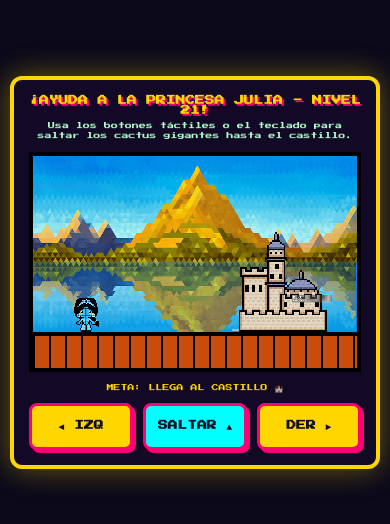
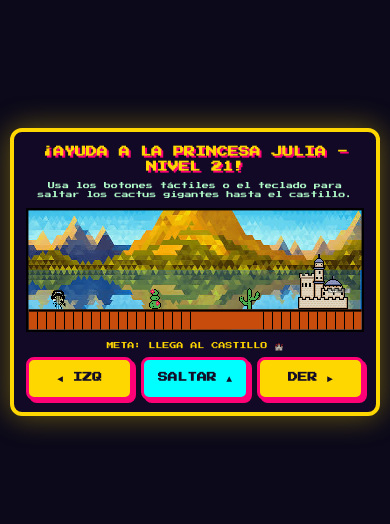
Before and after one commit to memo3112/felizcum1, a plain HTML site: page index.html in a window 390 px wide. Shown: the part 150-674 px from the top of the page. Drawn offline with Linux system fonts and the light colour scheme.

Commit message:
Refactor index.html for responsive design and gameplay
Updated HTML structure and styles for the birthday game, including responsive scaling and improved element positioning.

```diff
--- a/index.html
+++ b/index.html
@@ -33,36 +33,47 @@
             border-radius: 12px;
             width: 100%;
             max-width: 650px;
-            padding: 15px;
+            padding: 12px;
             text-align: center;
             position: relative;
         }
 
         h1 {
-            font-size: clamp(9px, 2.5vw, 11px);
+            font-size: clamp(8px, 2.8vw, 11px);
             color: #ffd700;
             text-shadow: 2px 2px #ff0077;
             margin-bottom: 6px;
+            line-height: 1.4;
         }
 
         .instructions {
             font-size: clamp(6px, 1.8vw, 7px);
             color: #b3ffcc;
-            margin-bottom: 10px;
-            line-height: 1.5;
+            margin-bottom: 8px;
+            line-height: 1.4;
         }
 
-        /* Pantalla de juego fija y estable */
+        /* Contenedor responsivo que escala proporcionalmente en vertical y horizontal */
+        .game-scaler {
+            width: 100%;
+            aspect-ratio: 600 / 220;
+            position: relative;
+            margin-bottom: 10px;
+        }
+
+        /* Pantalla interna con resolución virtual fija de 600x220 */
         #game-world {
-            width: 100%;
+            width: 600px;
             height: 220px;
+            position: absolute;
+            top: 0;
+            left: 0;
+            transform-origin: top left;
             background-image: url('paisaje.jpg');
             background-size: cover;
             background-position: center;
             border: 4px solid #000;
-            position: relative;
             overflow: hidden;
-            margin-bottom: 12px;
             image-rendering: pixelated;
         }
 
@@ -82,7 +93,7 @@
             image-rendering: pixelated;
         }
 
-        /* Cactus gigantes con posiciones fijas correctas */
+        /* Cactus gigantes */
         .obstacle {
             position: absolute;
             bottom: 36px;
@@ -101,15 +112,15 @@
         }
 
         #obs2 {
-            left: 380px;
+            left: 370px;
             background-image: url('obstaculo 2.png');
         }
 
-        /* Castillo grande en su lugar correcto al final */
+        /* Castillo grande en el suelo */
         #castle-img {
             position: absolute;
             bottom: 36px;
-            right: 20px;
+            right: 15px;
             width: 110px;
             height: 100px;
             background-image: url('castillo2.png');
@@ -133,19 +144,19 @@
             z-index: 6;
         }
 
-        /* Controles táctiles asegurados en pantalla */
+        /* Controles táctiles adaptables */
         .controls {
             display: flex;
             justify-content: space-between;
-            gap: 10px;
-            margin-top: 10px;
+            gap: 8px;
+            margin-top: 6px;
         }
 
         .ctrl-btn {
             background-color: #ffd700;
             color: #120c26;
             border: 3px solid #ff0077;
-            padding: 14px 10px;
+            padding: 12px 6px;
             font-family: 'Press Start 2P', monospace;
             font-size: clamp(8px, 2.5vw, 10px);
             cursor: pointer;
@@ -179,7 +190,7 @@
             margin-top: 12px;
             text-align: left;
             background: rgba(18, 12, 38, 0.95);
-            padding: 18px;
+            padding: 16px;
             border: 3px solid #ffd700;
             border-radius: 8px;
             box-shadow: 0 0 20px rgba(255, 215, 0, 0.3);
@@ -194,6 +205,7 @@
             <h1>¡AYUDA A LA PRINCESA JULIA - NIVEL 21!</h1>
             <p class="instructions">Usa los botones táctiles o el teclado para saltar los cactus gigantes hasta el castillo.</p>
 
+            <div class="game-scaler" id="scaler-container">
                 <div id="game-world">
                     <div id="princess"></div>
                     <div id="obs1" class="obstacle"></div>
@@ -201,8 +213,9 @@
                     <div id="castle-img"></div>
                     <div class="ground"></div>
                 </div>
+            </div>
 
-            <div style="font-size: 7px; color: #ffd700; margin-bottom: 8px;">META: LLEGA AL CASTILLO 🏰</div>
+            <div style="font-size: 7px; color: #ffd700; margin-bottom: 6px;">META: LLEGA AL CASTILLO 🏰</div>
 
             <div class="controls">
                 <button class="ctrl-btn" ontouchstart="moveLeft()" ontouchend="stopMove()" onmousedown="moveLeft()" onmouseup="stopMove()">◄ IZQ</button>
@@ -218,13 +231,16 @@
             <div class="reward-box">
                 <strong style="color: #ffd700; display: block; margin-bottom: 12px; text-align: center; font-size: clamp(8px, 2.5vw, 10px);">¡FELIZ CUMPLEAÑOS, JULIA! (NIVEL 21)</strong>
                 Superaste todas las plataformas de la UNEFA, esquivaste cada obstáculo del camino y completaste el nivel con éxito absoluto.<br><br>
-                Que este nuevo año de vida venga cargado de metas cumplidas, mucha salud, momentos alegres y cero estrés con los profesores(cero estres please). ¡Pásala increíble este domingo en tu día!💜💜
+                Que este nuevo año de vida venga cargado de metas cumplidas, mucha salud, momentos alegres y cero estrés con los profesores( cero estres please). ¡Pásala increíble este domingo en tu día!💜💜
             </div>
         </div>
     </div>
 
     <script>
         let princess = document.getElementById('princess');
+        let gameWorld = document.getElementById('game-world');
+        let scalerContainer = document.getElementById('scaler-container');
+
         let posX = 40;
         let posY = 36;
         let isJumping = false;
@@ -232,7 +248,18 @@
         let gameActive = true;
         let jumpVelocity = 0;
 
-        // Soporte para teclado de PC
+        // Ajuste dinámico de escala para que se vea idéntico en vertical y horizontal
+        function resizeGameWorld() {
+            let containerWidth = scalerContainer.clientWidth;
+            let scale = containerWidth / 600;
+            gameWorld.style.transform = `scale(${scale})`;
+        }
+
+        window.addEventListener('resize', resizeGameWorld);
+        window.addEventListener('load', resizeGameWorld);
+        resizeGameWorld();
+
+        // Soporte teclado PC
         document.addEventListener('keydown', (e) => {
             if (!gameActive) return;
             if (e.code === 'ArrowRight' || e.code === 'KeyD') moveDir = 3.5;
@@ -275,9 +302,9 @@
                 princess.style.bottom = posY + 'px';
             }
 
-            // Detección de colisión precisa con los cactus
+            // Colisiones internas exactas
             if (!isJumping && posY <= 36) {
-                if ((posX >= 170 && posX <= 235) || (posX >= 350 && posX <= 415)) {
+                if ((posX >= 170 && posX <= 235) || (posX >= 340 && posX <= 405)) {
                     posX -= moveDir;
                     princess.style.left = posX + 'px';
                 }
```
Lines whose indentation alone changed are shown as unchanged.
